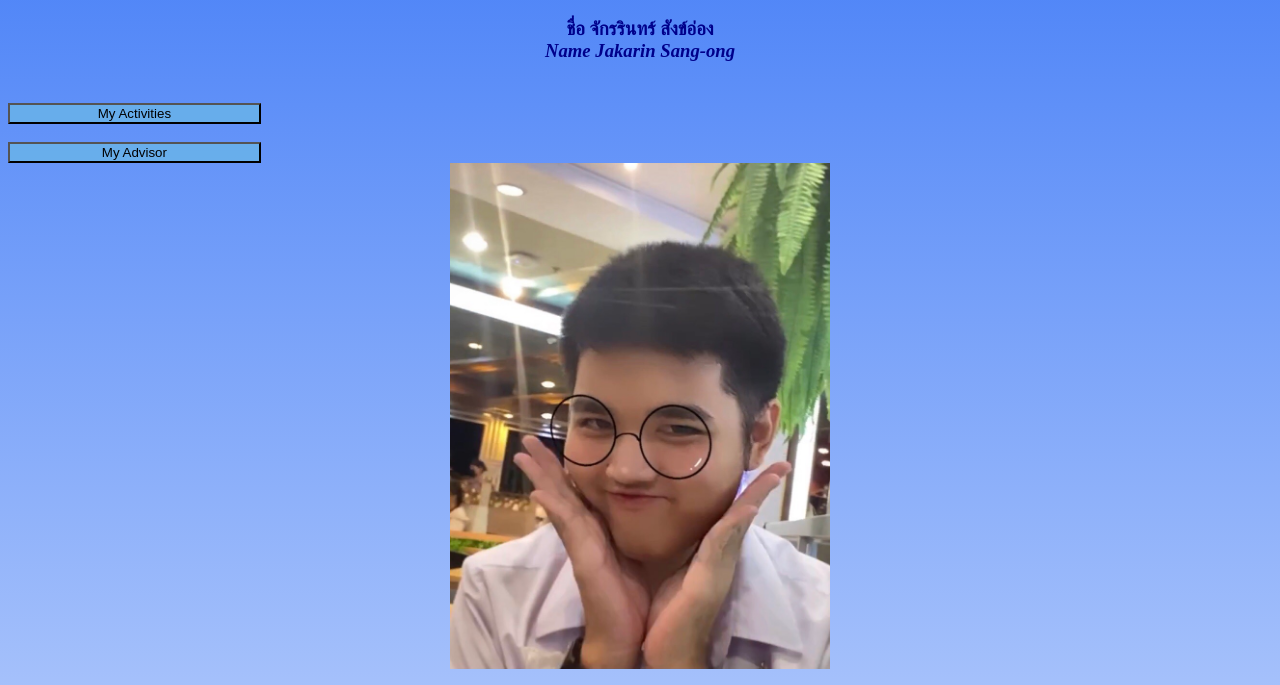
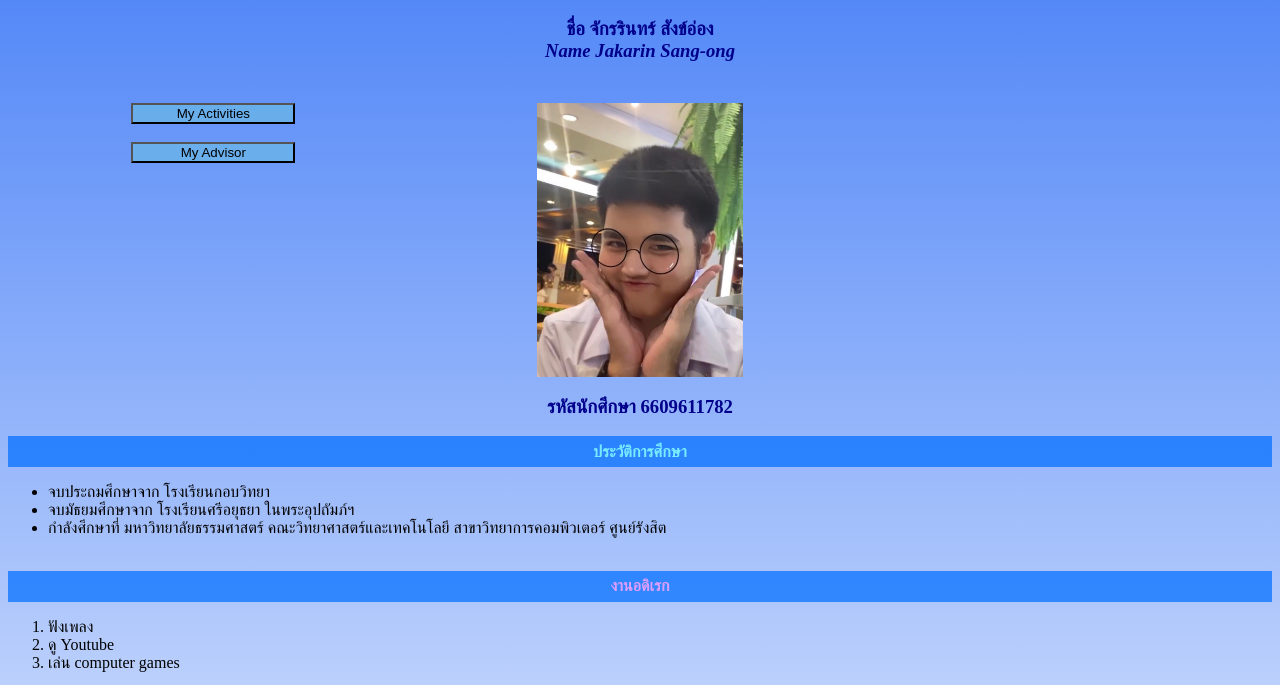
Before and after one commit to 6609611782/MyCSTUPassport-6609611782, a plain HTML site: page index.html in a window 1280 px wide. Shown: the part 86-771 px from the top of the page. Drawn offline with Linux system fonts and the light colour scheme.

Commit message:
third commit

```diff
--- a/css/style1.css
+++ b/css/style1.css
@@ -8,10 +8,19 @@ h1 {
     color:darkblue;
     text-align:center;
  }
+ .grid {
+   margin-bottom: 1rem;
+   display: grid;
+   grid-template-columns: repeat(auto-fit, minmax(200px, 1fr));
+   grid-gap: 1rem;
+ }
  button {
    background-color:rgba(106, 184, 230, 0.719);
-   width:20%;
+   width:40%;
    text-align:auto;
+ }
+ #tt {
+   text-align:center;
  }
  p {
     text-align:center;
--- a/index.html
+++ b/index.html
@@ -18,12 +18,17 @@
         <br> <br>
       </h3>
     </div>
-    <div>
+    <div class="grid">
+     <div class="grid-item" id="tt">
       <A href="/html/myActivities.html" target="_blank"></A> <button>My Activities</button></A><br><br>
       <A href="/html/myAdvisor.html" target="_blank"></A> <button>My Advisor</button></A>
-    </div>
-    <div>
-      <img  src="/image/myimg.jpg" width="30%"  alt="He is so handsome" style="display:block ;margin-right: auto;margin-left: auto;"/>
+     </div>
+     <div class="grid-item" id="tt">
+      <img  src="/image/myimg.jpg" width="50%"  alt="He is so handsome" style="display:block ;margin-right: auto;margin-left: auto;"/>
+     </div>
+     <div class="grid-item">
+
+     </div>
     </div>
     <div>
       <h3>
```
